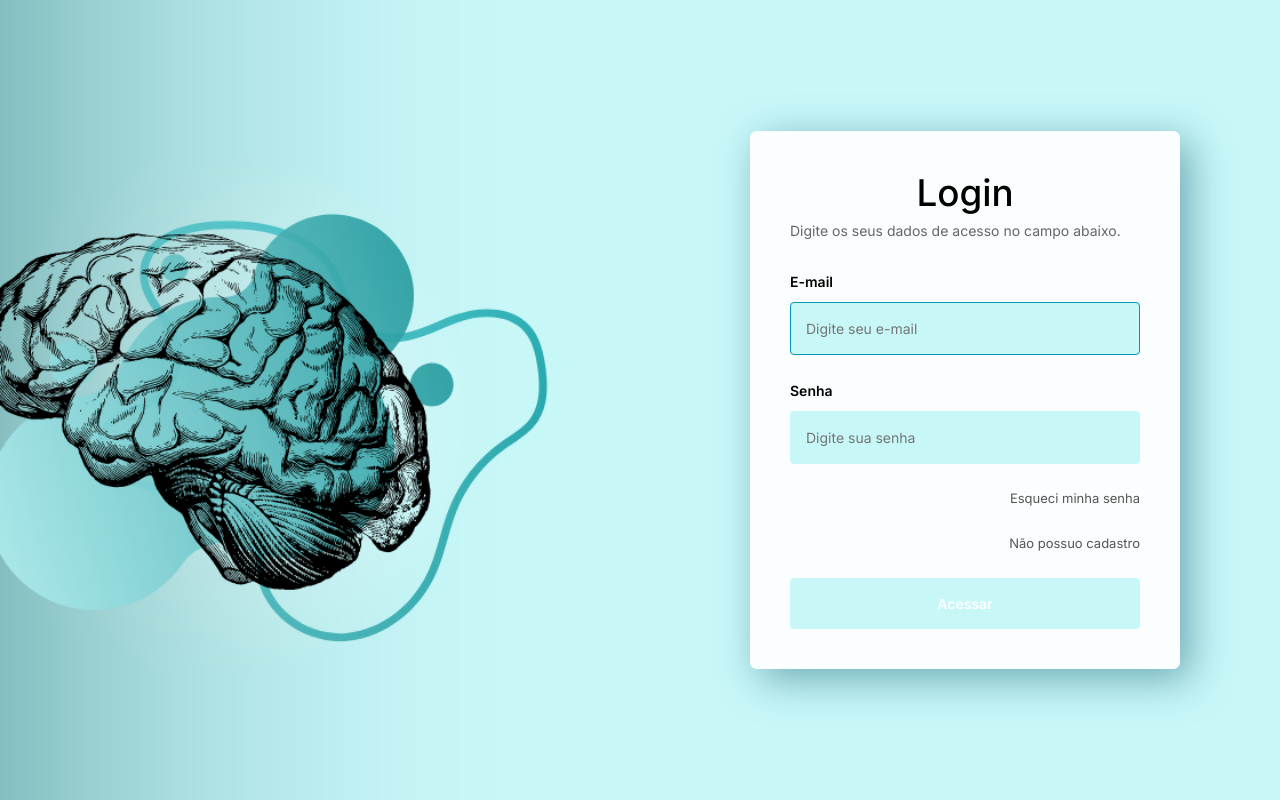
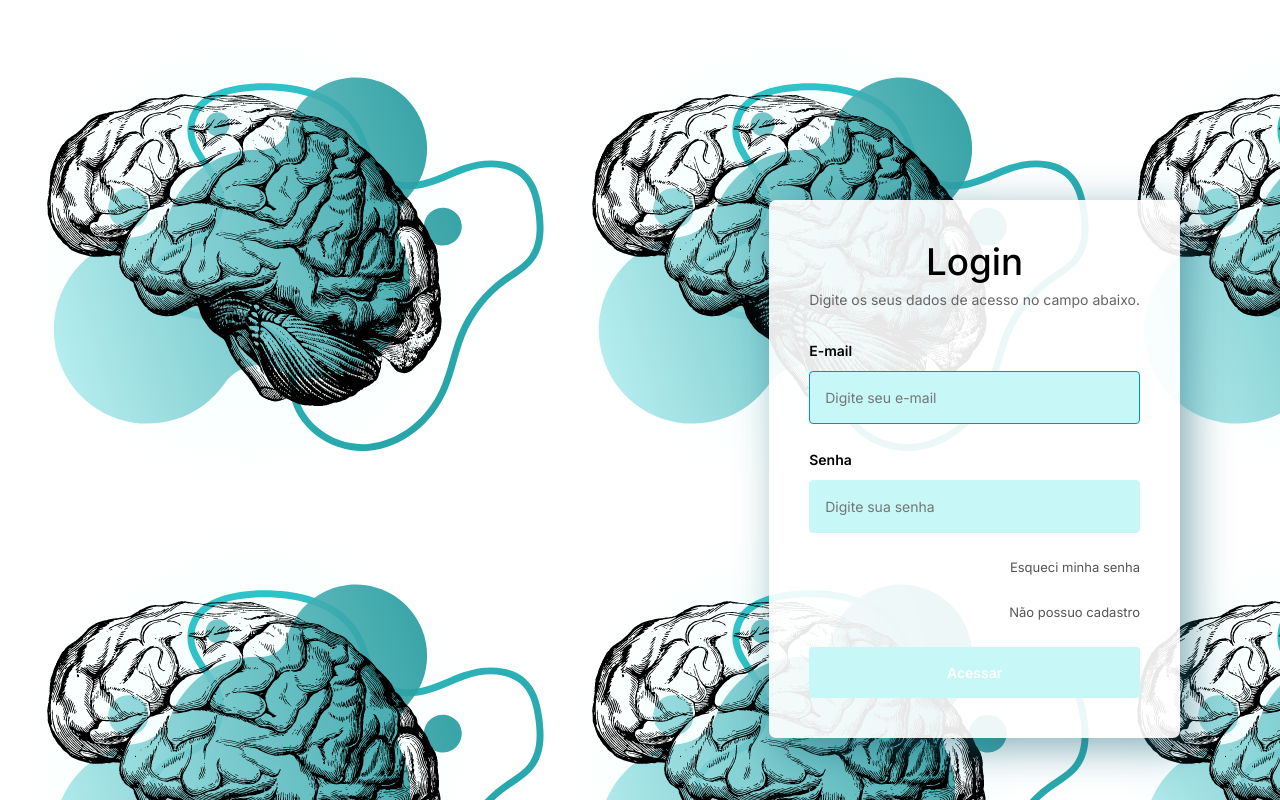
Before and after one commit to yasmimrochaa/betterPsicologic, a PHP site: page /login.html in a window 1280 px wide. Run offline with PHP 8.4, Linux system fonts and the light colour scheme.

Commit message:
25/07/2023

```diff
--- a/login.html
+++ b/login.html
@@ -8,8 +8,8 @@
     <link href="https://cdn.jsdelivr.net/npm/bootstrap@5.3.0/dist/css/bootstrap.min.css" rel="stylesheet" integrity="sha384-9ndCyUaIbzAi2FUVXJi0CjmCapSmO7SnpJef0486qhLnuZ2cdeRhO02iuK6FUUVM" crossorigin="anonymous">
     <link rel="stylesheet" href="style/login.css">
 </head>
-<body>
-    <div class="page">
+<body class="fundo">
+    <div class="page" >
         <form method="POST" class="formLogin">
             <h1>Login</h1>
             <p>Digite os seus dados de acesso no campo abaixo.</p>
--- a/style/login.css
+++ b/style/login.css
@@ -4,22 +4,28 @@ body {
     font-family: 'Inter', sans-serif;
     margin: 0;
     padding: 0;
-    color: #000000
+    color: #000000;
+    background-color: #C8F7F8;
+    background-image: url(image/teste.png);
+
 }
 
 .page {
     display: flex;
     flex-direction: column;
-    justify-content: center;
-    padding-left: 750px;
+    align-items: end;
+    align-content: end;
+    justify-content: right;
+    padding-top: 200px;
     padding-right: 100px;
     width: 100%;
     height: 100vh;
-    background-image: url(image/login.png);
+    background-image: url();
     background-repeat: no-repeat;
     background-position: right 0;
     background-size: cover;
 }
+
 
 .formLogin {
     display: flex;
```
Also changed, not shown: style/image/teste.png (added).
